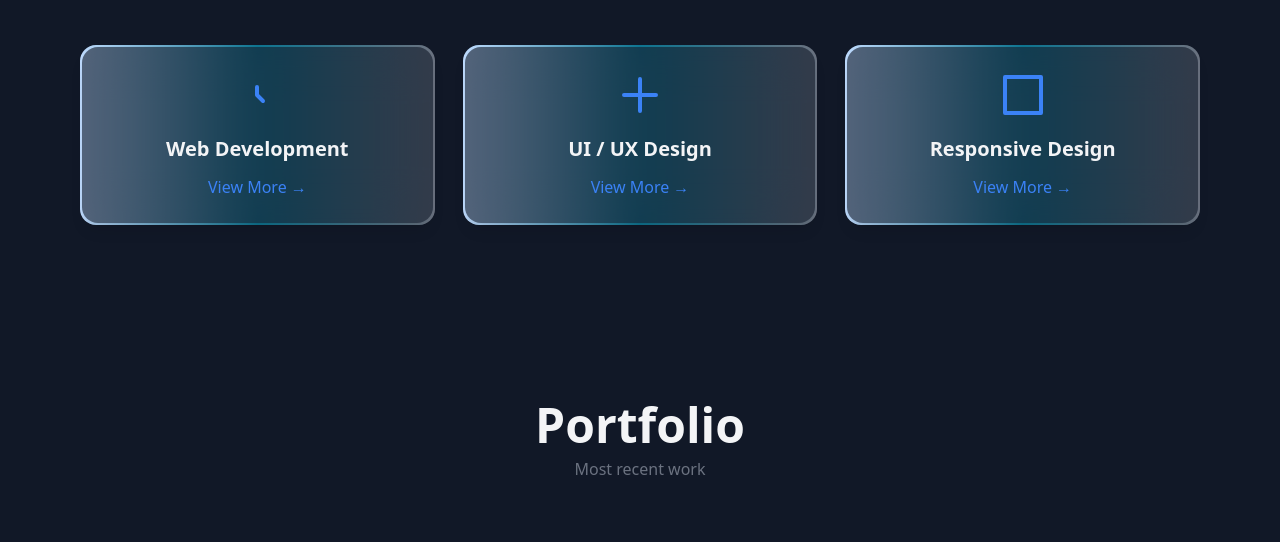
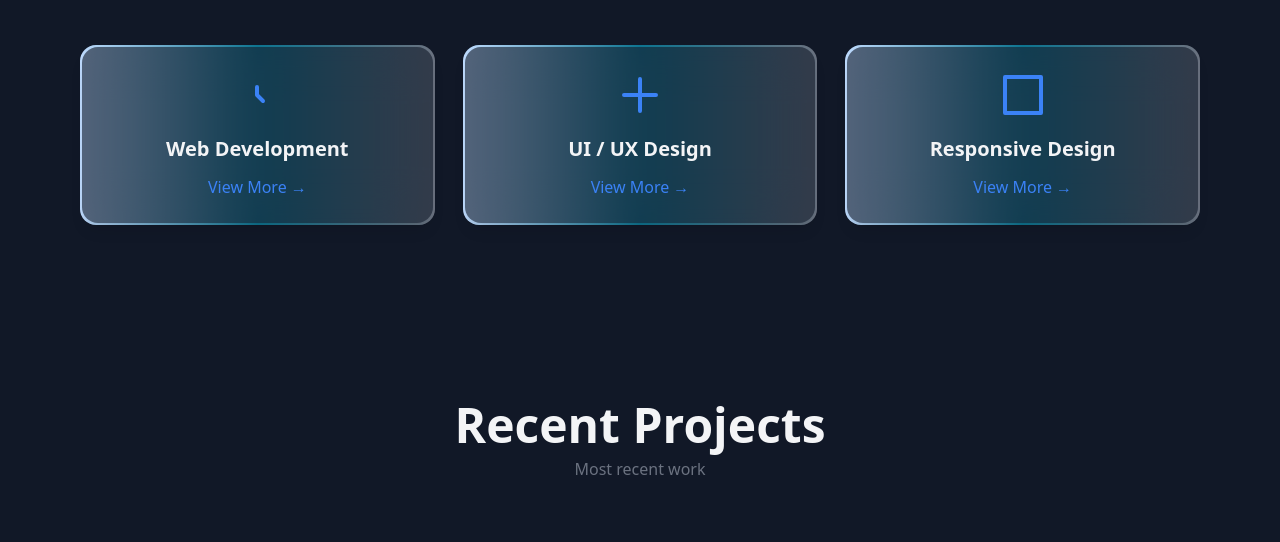
Before and after one commit to abuhanif7016/abu-hanif, a plain HTML site: page index.html in a window 1280 px wide. Shown: the part 3123-3665 px from the top of the page. Drawn offline with nearby package versions, Linux system fonts and the light colour scheme.

Commit message:
new code add

```diff
--- a/index.html
+++ b/index.html
@@ -469,7 +469,7 @@
 
   <!-- Heading -->
   <div class="text-center mb-16">
-    <h2 class="text-4xl md:text-5xl font-bold mb-2 text-gray-900 dark:text-gray-100">Portfolio</h2>
+    <h2 class="text-4xl md:text-5xl font-bold mb-2 text-gray-900 dark:text-gray-100">Recent Projects</h2>
     <p class="text-gray-500 text-sm md:text-base">Most recent work</p>
   </div>
 
@@ -520,5 +520,6 @@
 
 
 
+
 </body>
 </html>
```
